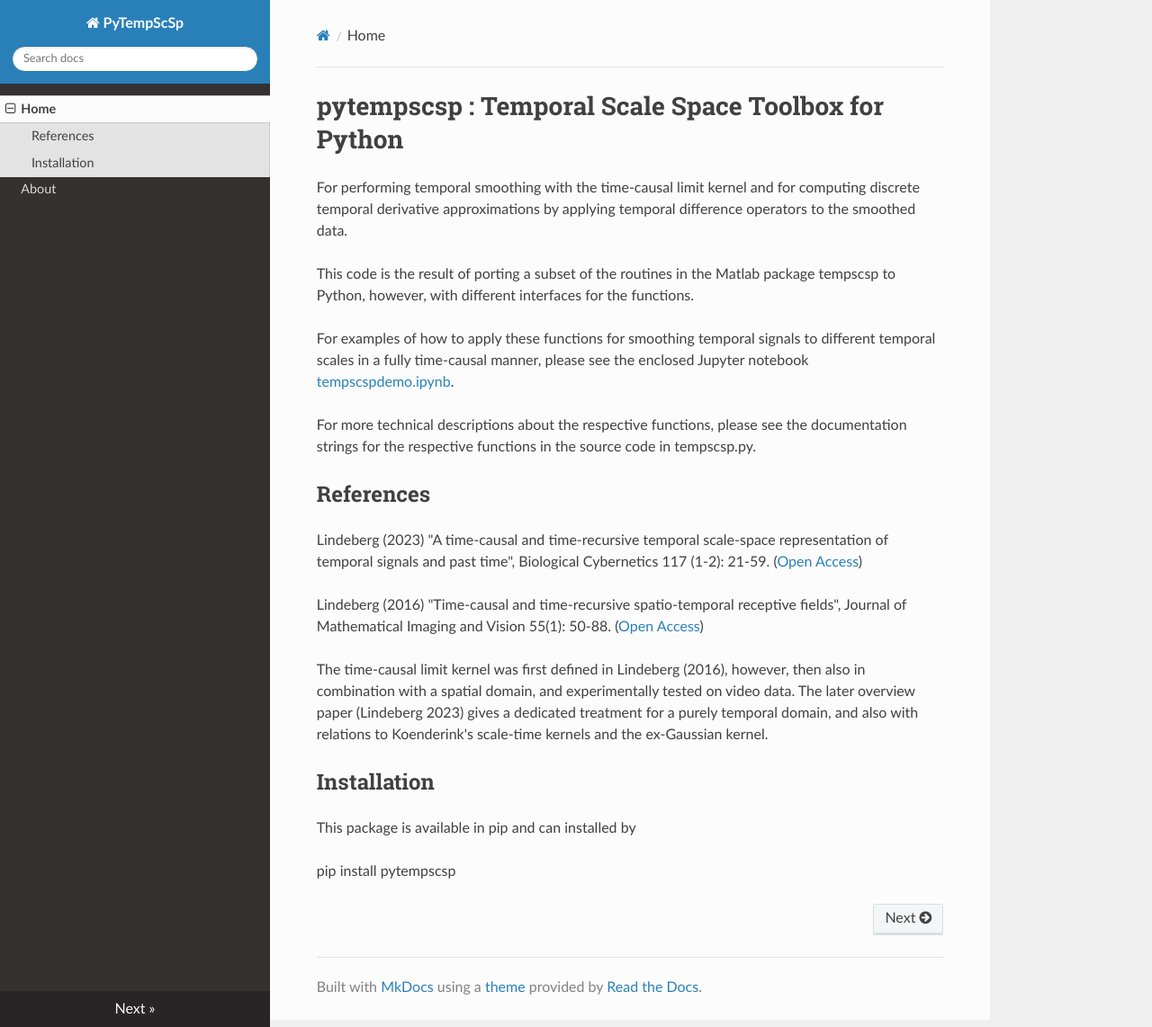
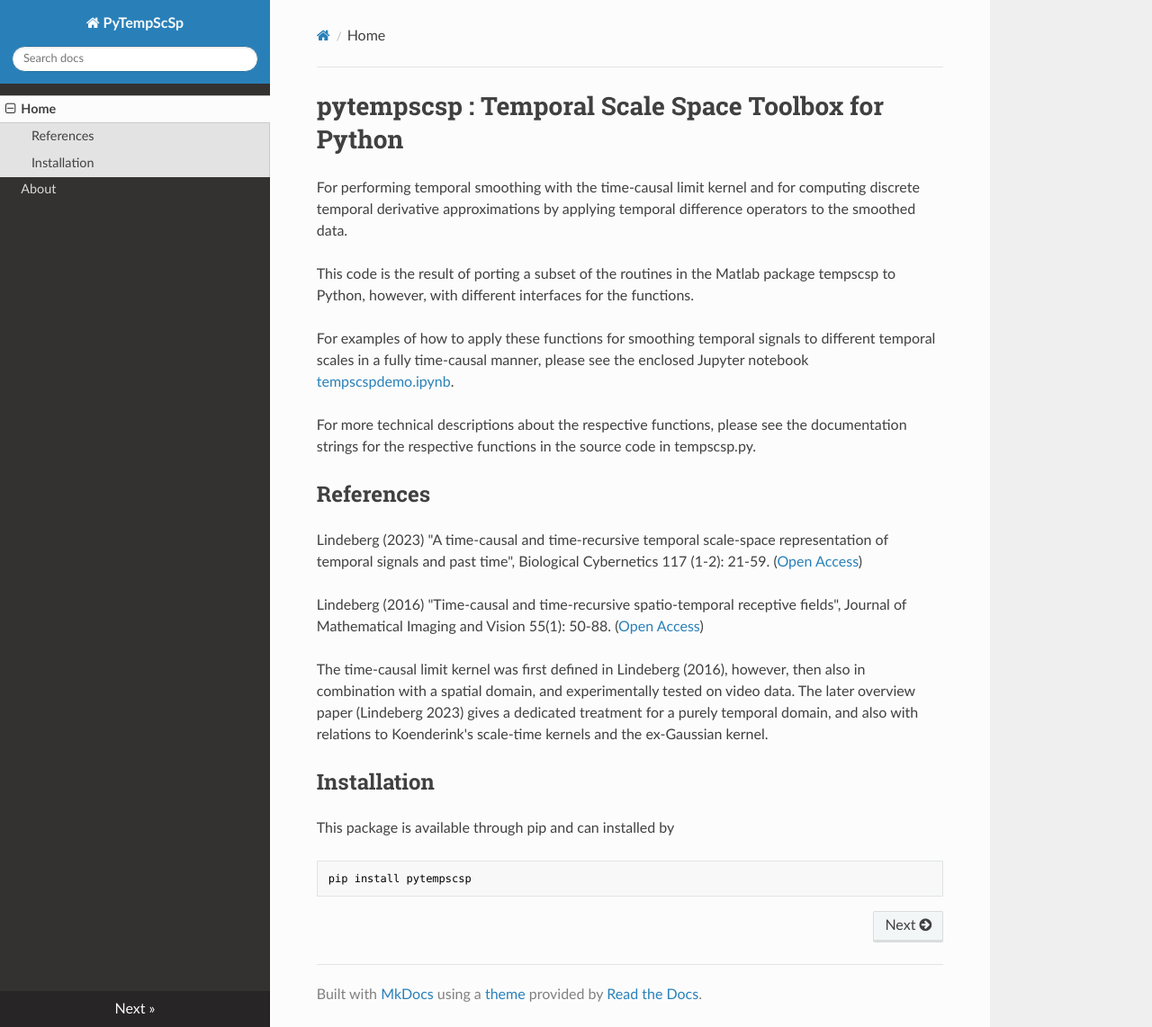
Before and after one commit to tonylindeberg/pytempscsp, an MkDocs documentation site: the page built from docs/README.md, in a window 1280 px wide and 1142 px high. Shown: the whole window at 90% size. Built offline with MkDocs 1.6.1, drawn with Linux system fonts in a browser that asks for light colours; nearby versions of some CDN libraries.

````diff
--- a/docs/README.md
+++ b/docs/README.md
@@ -33,6 +33,8 @@ kernels and the ex-Gaussian kernel.
 
 ## Installation
 
-This package is available in pip and can installed by
+This package is available through pip and can installed by
 
+```bash
 pip install pytempscsp
+```
````
Also changed, not shown: docs/about.md (+3 -1 lines).
